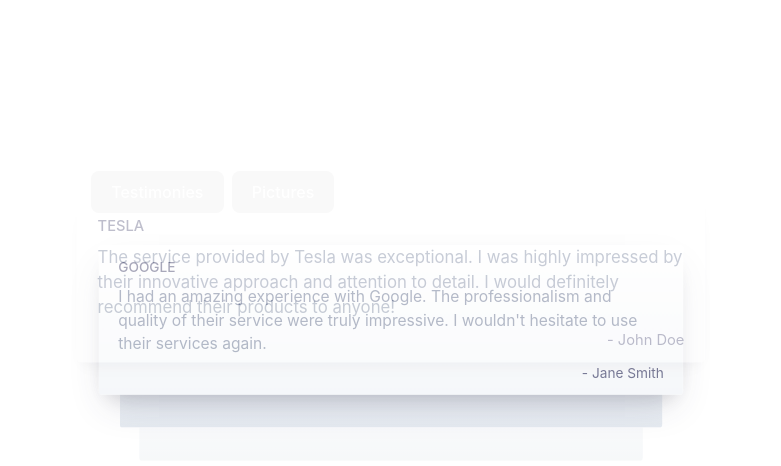
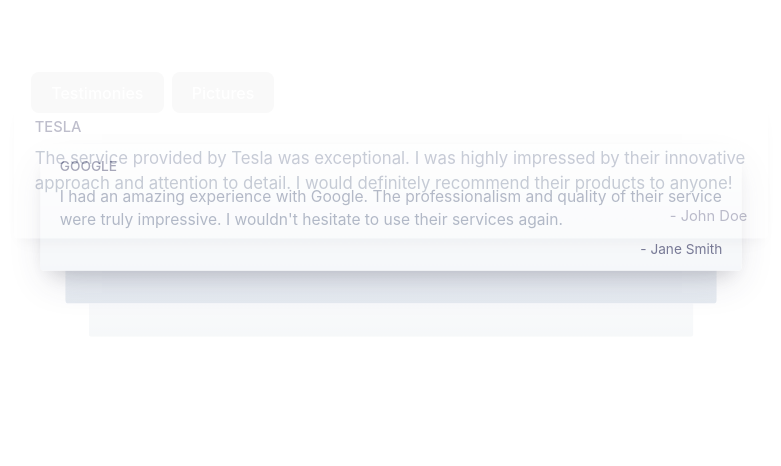
Before and after one commit to cheersmas/banners, a React (Vite) app: page / in a window 1280 px wide. Shown: the top 466 px of the page, without its empty margins (249-1030 px from the left). Built offline with nearby package versions, Linux system fonts and the light colour scheme.

Commit message:
make demo responsive

```diff
--- a/src/demo/demo.css
+++ b/src/demo/demo.css
@@ -1,7 +1,8 @@
 #root {
-  max-width: 1280px;
+  max-width: 720px;
   margin: 0 auto;
-  padding: 2rem;
+  width: 100%;
+  padding: 72px;
 }
 
 p {
@@ -10,8 +11,8 @@
 }
 
 .demo-container {
-  width: 600px;
-  height: 400px;
+  width: 100%;
+  height: 100%;
 }
 
 .custom-card {
@@ -55,8 +56,8 @@
 }
 
 .custom-card-v2 {
-  height: 400px;
-  width: 600px;
+  height: 100%;
+  width: 100%;
 }
 
 .custom-card-v2 img {
@@ -74,7 +75,6 @@
   color: white
 }
 
-
 .options button:not(:first-child) {
   margin-left: 8px;
 }
--- a/src/index.css
+++ b/src/index.css
@@ -27,7 +27,6 @@
 body {
   margin: 0;
   display: flex;
-  place-items: center;
   min-width: 320px;
   min-height: 100vh;
 }
```
